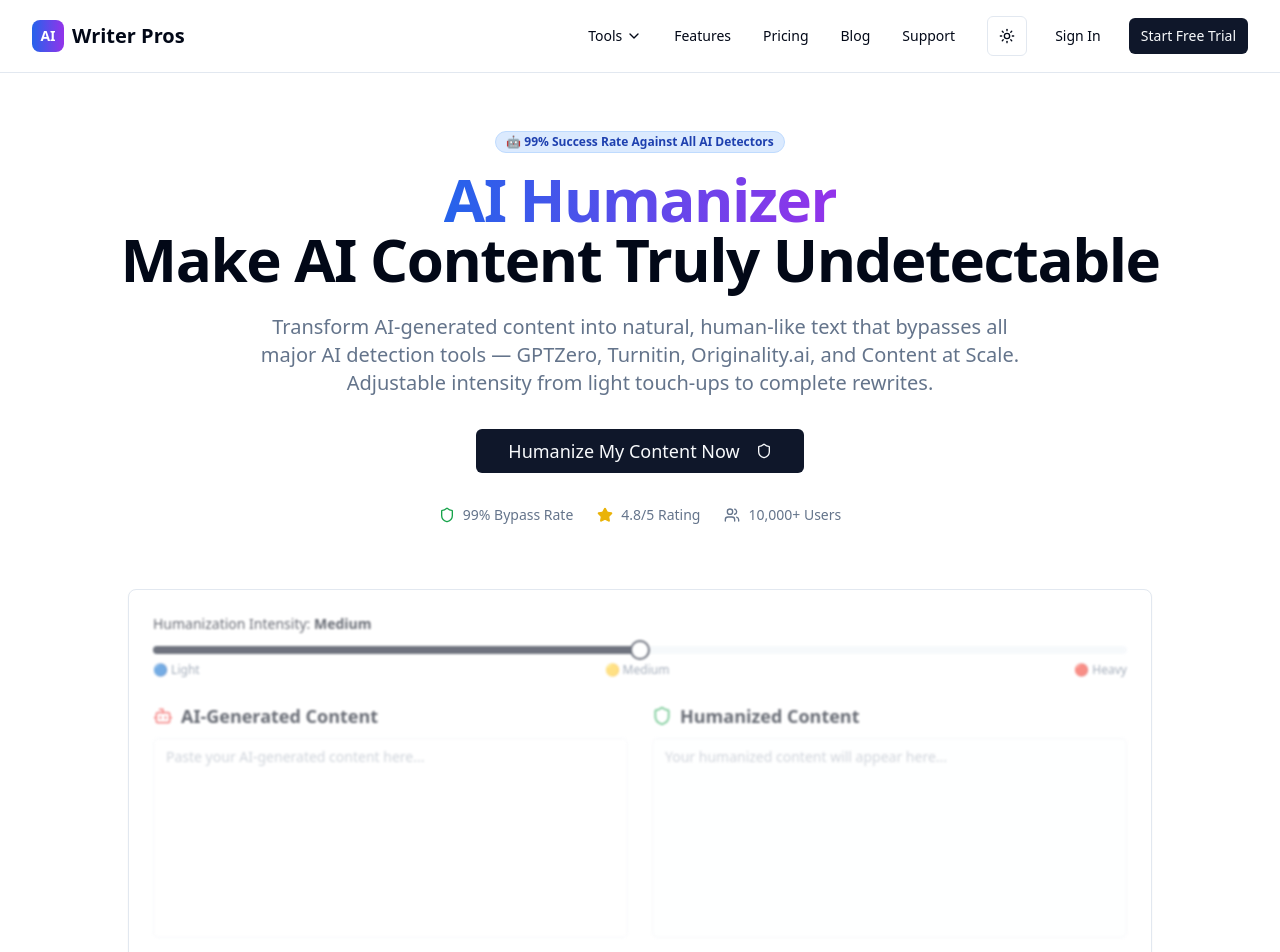
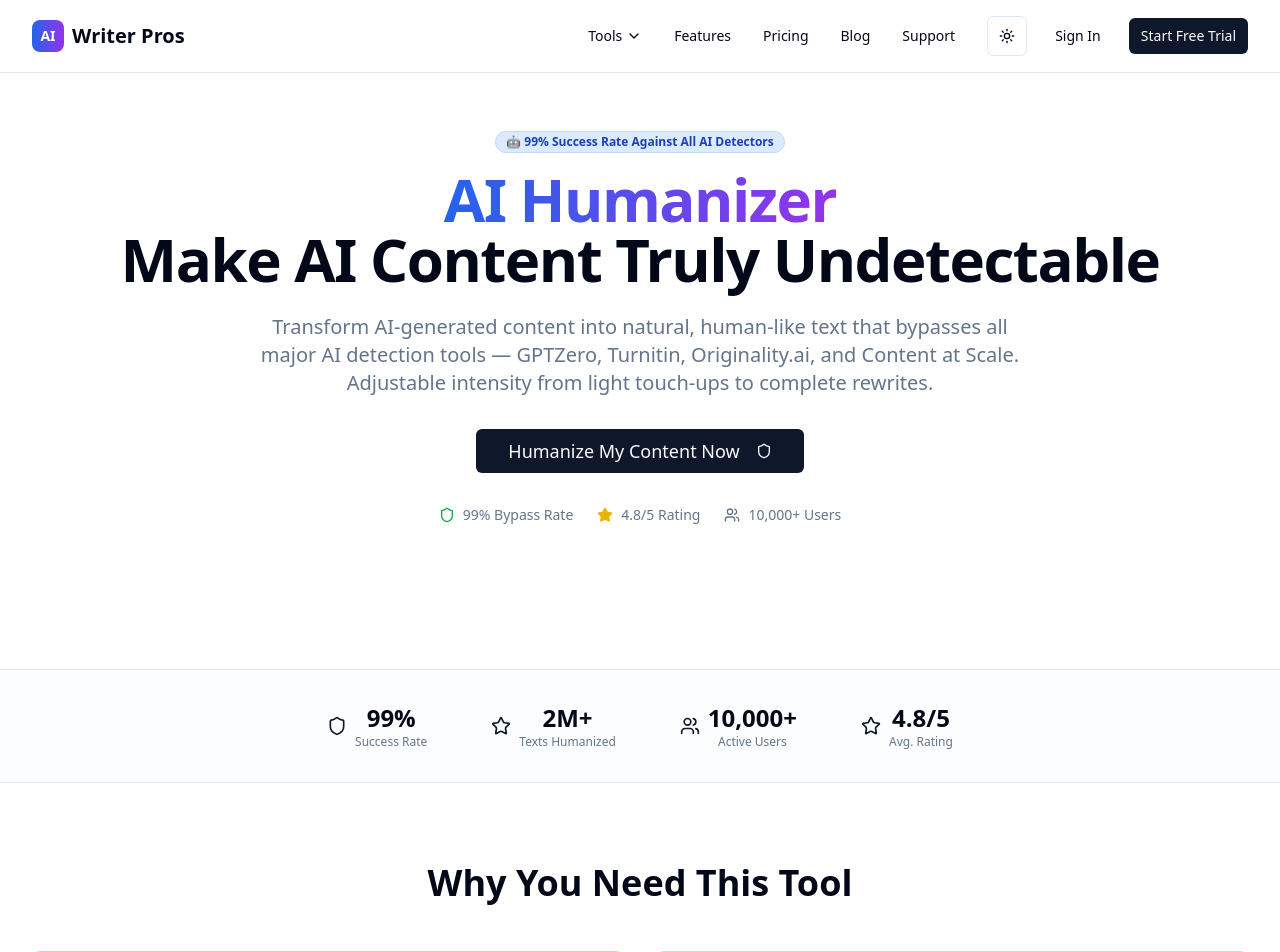
Before and after one commit to aiwriterprosextension/ai-writer-pros-hub-92392, a React (Vite) app: page /ai-humanizer in a window 1280 px wide. Shown: the top 952 px of the page. Built offline with nearby package versions, Linux system fonts and the light colour scheme.

Commit message:
Visual edit in Lovable
Edited UI in Lovable

```diff
--- a/src/components/landing/MockToolPreview.tsx
+++ b/src/components/landing/MockToolPreview.tsx
@@ -16,11 +16,6 @@ export function MockToolPreview({
   children
 }: MockToolPreviewProps) {
   return <div className="relative">
-      <Card className="p-6 overflow-hidden">
-        <div className="pointer-events-none opacity-60 blur-[1px]">
-          {children}
-        </div>
 
-      </Card>
     </div>;
 }
```
